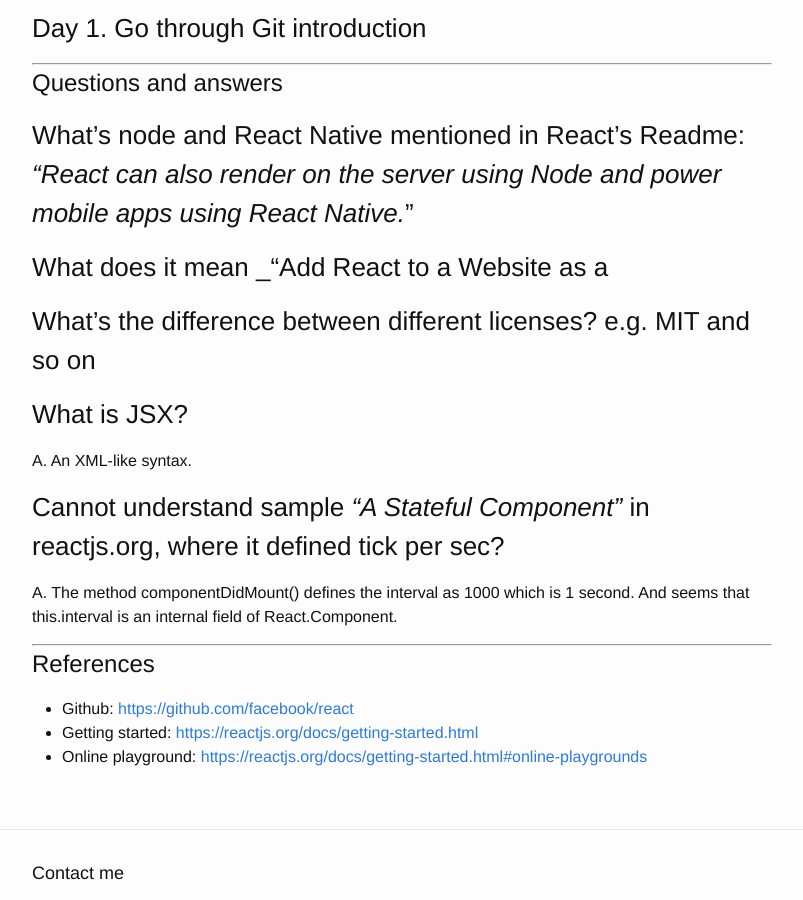
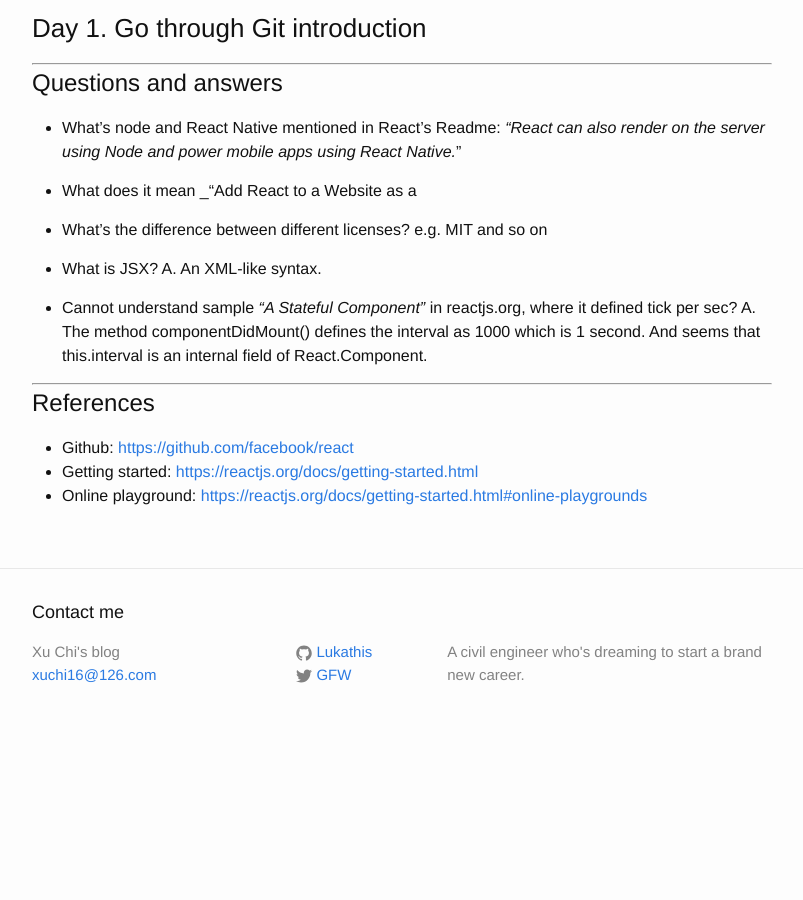
Before and after one commit to xuchi16/Lukathis.github.io, a Jekyll site: the page built from _posts/2019-11-06-React.markdown, in a window 1280 px wide and 900 px high, scrolled down 965 px. Shown: the whole window, without its empty margins (238-1041 px from the left). Built offline with Jekyll 4.4.1, drawn with Linux system fonts in a browser that asks for light colours; after the commit the page ends 1711 px from its top, so only the background shows below that.

```diff
--- a/_posts/2019-11-06-React.markdown
+++ b/_posts/2019-11-06-React.markdown
@@ -36,16 +36,16 @@ Different learning styles: theoretical/practical. Was always learning by concept
 -----------------------------------------------------
 # Questions and answers
 
-### What's node and React Native mentioned in React's Readme: _"React can also render on the server using Node and power mobile apps using React Native._"
+* What's node and React Native mentioned in React's Readme: _"React can also render on the server using Node and power mobile apps using React Native._"
 
-### What does it mean _"Add React to a Website as a <script> tag in one minute"_
+* What does it mean _"Add React to a Website as a <script> tag in one minute"_
 
-### What's the difference between different licenses? e.g. MIT and so on
+* What's the difference between different licenses? e.g. MIT and so on
 
-### What is JSX?
+* What is JSX?
 A. An XML-like syntax.
 
-### Cannot understand sample _"A Stateful Component"_ in reactjs.org, where it defined tick per sec?
+* Cannot understand sample _"A Stateful Component"_ in reactjs.org, where it defined tick per sec?
 A. The method componentDidMount() defines the interval as 1000 which is 1 second. And seems that this.interval is an internal field of React.Component.
 
 -----------------------------------------------------
```
